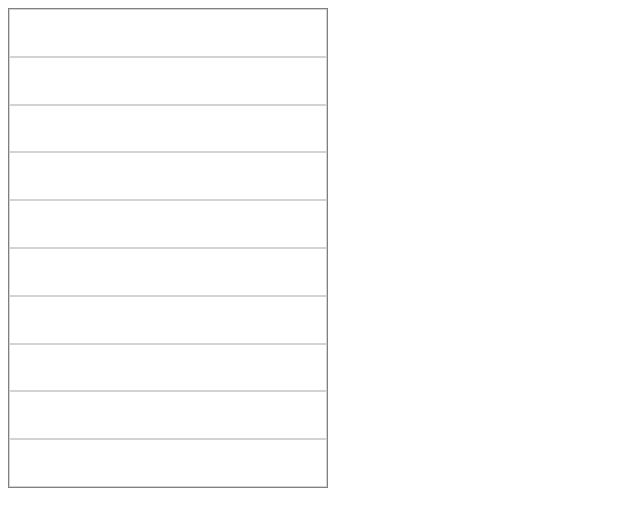
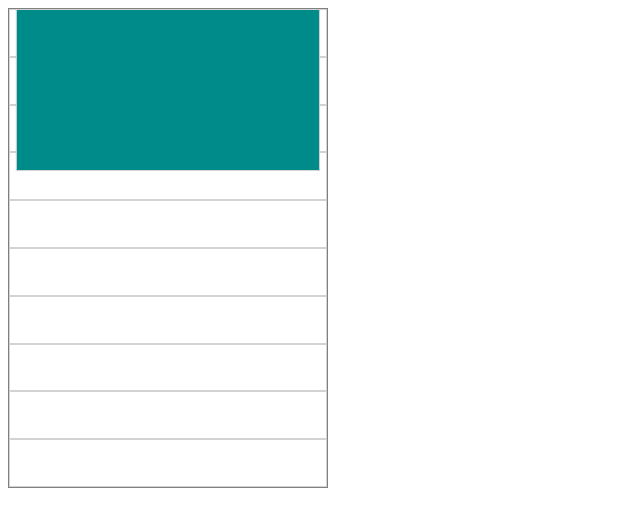
Before and after one commit to munjo5746/draggable-region-select, a React (Create React App) app: page / in a window 1280 px wide. Shown: the top 526 px of the page, without its empty margins (0-640 px from the left). Built offline with nearby package versions, Linux system fonts and the light colour scheme.

Commit message:
hover styles for .selected-region

```diff
--- a/src/App.tsx
+++ b/src/App.tsx
@@ -1,11 +1,14 @@
+import { useRef } from "react";
 import "./styles.css";
 
 export default function App() {
+  const selectedRegionRef = useRef<HTMLDivElement | null>(null);
   return (
     <div className="App">
       {[...Array(10).keys()].map(() => {
         return <div></div>;
       })}
+      <div ref={selectedRegionRef} className="selected-region"></div>
     </div>
   );
 }
--- a/src/styles.css
+++ b/src/styles.css
@@ -7,6 +7,8 @@
 
   display: flex;
   flex-direction: column;
+
+  position: relative;
 }
 
 .App > div {
@@ -14,7 +16,17 @@
   border: 1px solid lightgray;
 }
 
-.App > div:hover {
+.App > div:hover:not(.selected-region) {
   cursor: pointer;
   background: lightgray;
 }
+
+.selected-region {
+  position: absolute;
+  width: 95%;
+  height: 10em;
+
+  transform: translateX(-50%);
+  left: 50%;
+  background: darkcyan;
+}
```
